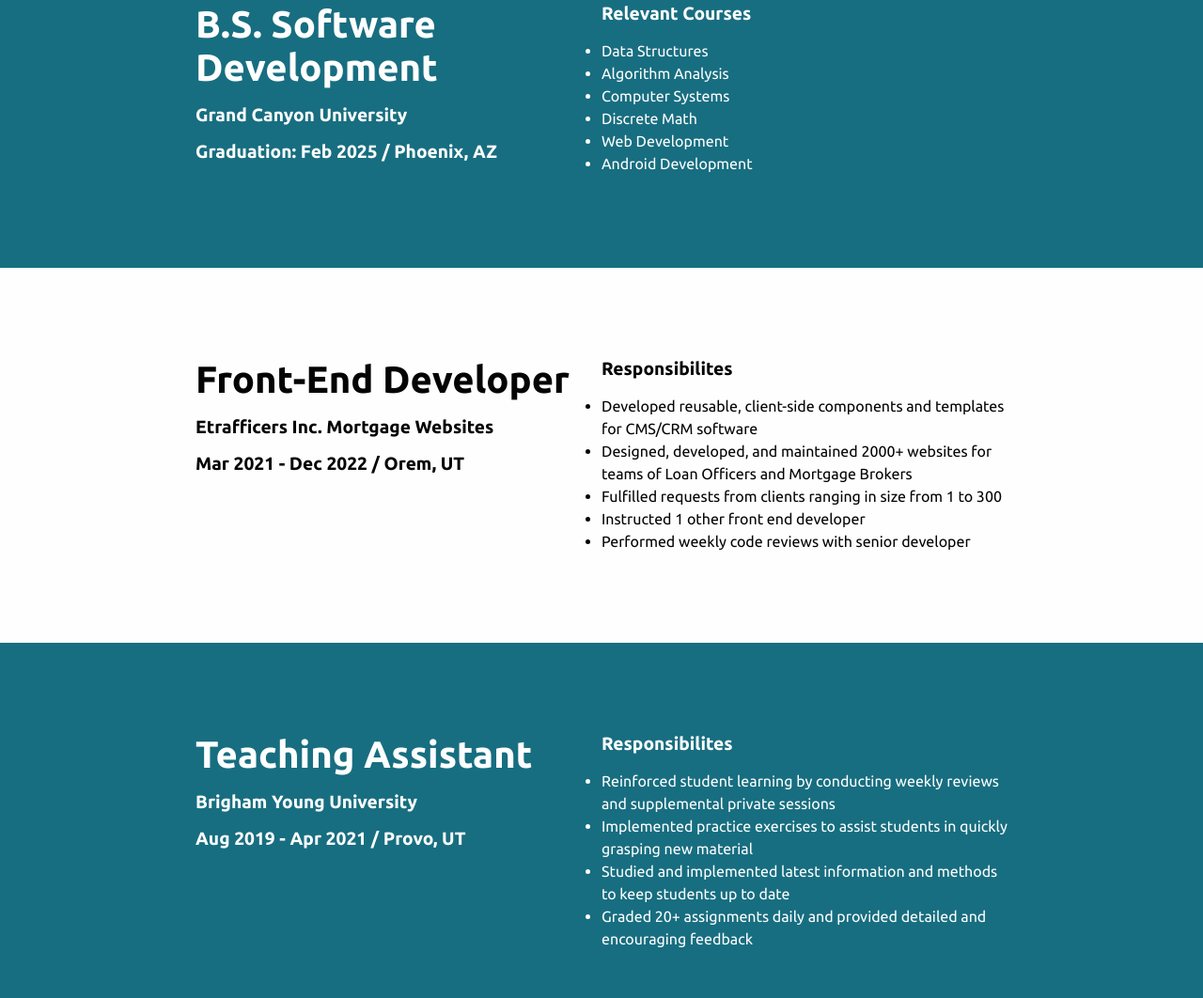
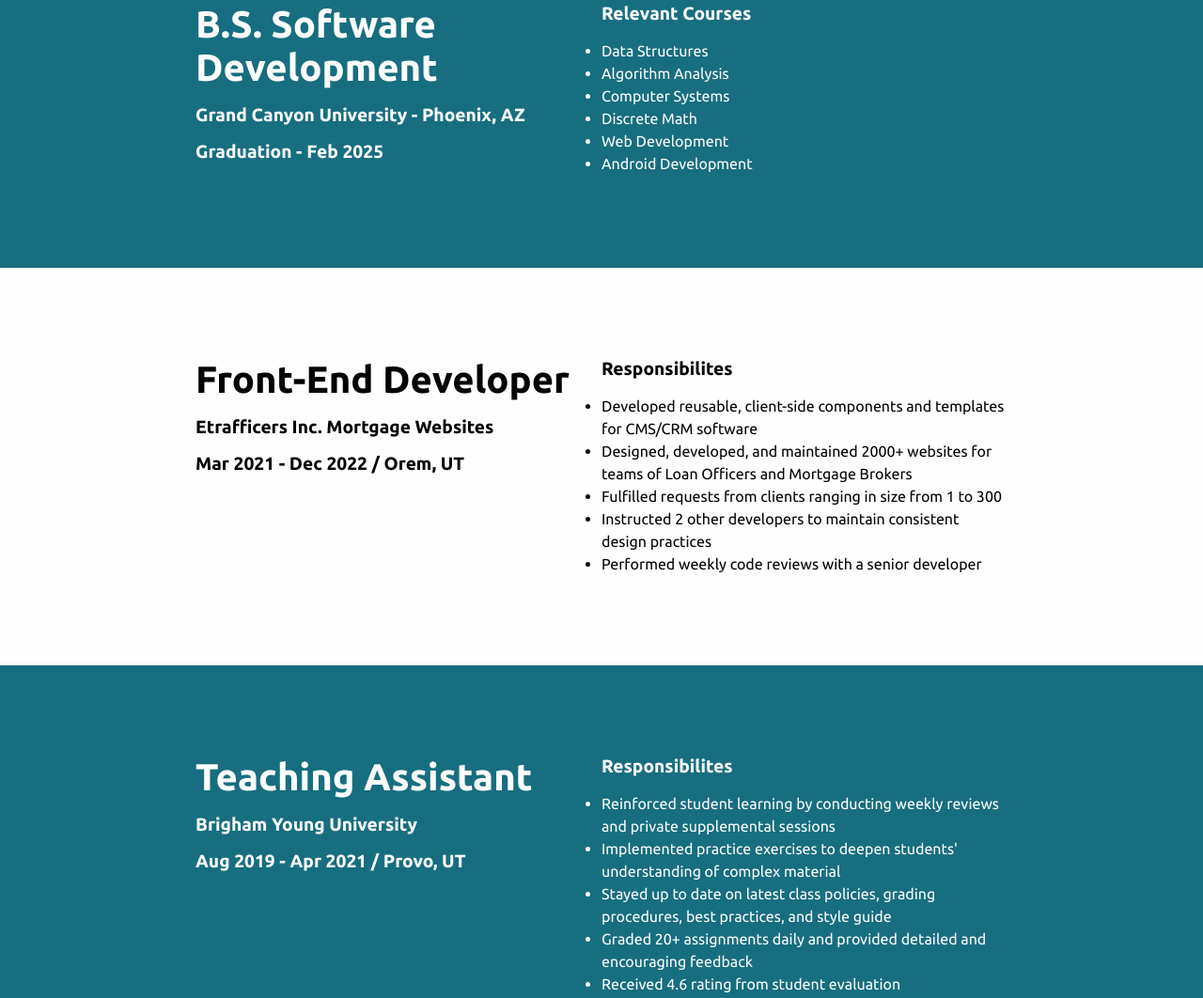
Before and after one commit to jmdalton0/website, a plain HTML site: page pages/experience.html in a window 1280 px wide. Shown: the part 701-1763 px from the top of the page at 94% size. Drawn offline with Linux system fonts and the light colour scheme.

Commit message:
experience page updated to match

```diff
--- a/pages/experience.html
+++ b/pages/experience.html
@@ -43,8 +43,8 @@
 				<div class="flex-row">
 					<div class="flex-col justify-center align-start">
 						<h2>B.S. Software Development</h2>
-						<h4><a href="https://gcu.edu" target="_blank">Grand Canyon University</a></h4>
-                        <h4>Graduation: Feb 2025 / Phoenix, AZ</h4>
+						<h4><a href="https://gcu.edu" target="_blank">Grand Canyon University - Phoenix, AZ</a></h4>
+                        <h4>Graduation - Feb 2025</h4>
 					</div>
 					<div class="flex-col justify-center align-start">
 						<h4>Relevant Courses</h4>
@@ -70,12 +70,12 @@
 					<div class="flex-col justify-center align-start">
 						<h4>Responsibilites</h4>
 						<ul class="bulleted">
-							<li>Developed reusable, client-side components and templates for CMS/CRM software</li>
-							<li>Designed, developed, and maintained 2000+ websites for teams of Loan Officers and Mortgage Brokers</li>
-							<li>Fulfilled requests from clients ranging in size from 1 to 300</li>
-							<li>Instructed 1 other front end developer</li>
-							<li>Performed weekly code reviews with senior developer</li>
-						</ul>
+                            <li>Developed reusable, client-side components and templates for CMS/CRM software</li>
+                            <li>Designed, developed, and maintained 2000+ websites for teams of Loan Officers and Mortgage Brokers</li>
+                            <li>Fulfilled requests from clients ranging in size from 1 to 300</li>
+                            <li>Instructed 2 other developers to maintain consistent design practices</li>
+                            <li>Performed weekly code reviews with a senior developer</li>
+ 						</ul>
 					</div>
 				</div>
 			</section>
@@ -90,11 +90,12 @@
 					<div class="flex-col justify-center align-start">
 						<h4>Responsibilites</h4>
 						<ul class="bulleted">
-							<li>Reinforced student learning by conducting weekly reviews and supplemental private sessions</li>
-                            <li>Implemented practice exercises to assist students in quickly grasping new material</li>
-                            <li>Studied and implemented latest information and methods to keep students up to date</li>
+                            <li>Reinforced student learning by conducting weekly reviews and private supplemental sessions</li>
+                            <li>Implemented practice exercises to deepen students' understanding of complex material</li>
+                            <li>Stayed up to date on latest class policies, grading procedures, best practices, and style guide</li>
                             <li>Graded 20+ assignments daily and provided detailed and encouraging feedback</li>
-						</ul>
+                            <li>Received 4.6 rating from student evaluation</li>
+ 						</ul>
 					</div>
 				</div>
 			</section>
```
